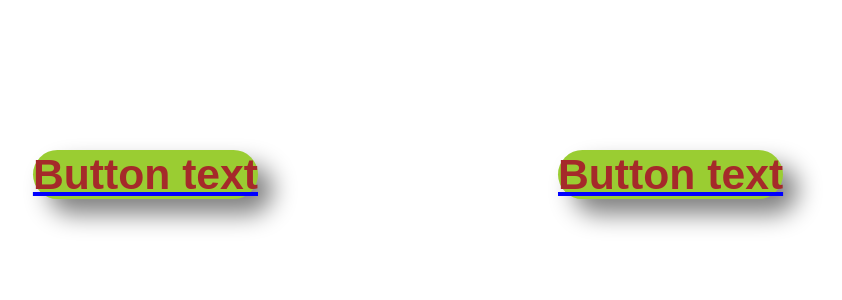
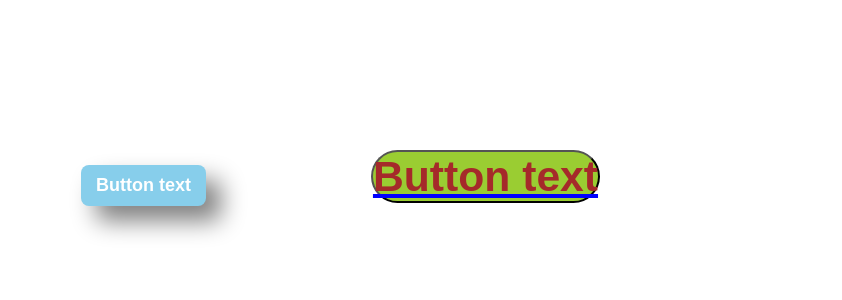
Before and after one commit to anathor28/2021_11_08_tjs, a React (Create React App) app: page / in a window 1280 px wide. Shown: the top 300 px of the page, without its empty margins (232-1074 px from the left). Built offline with nearby package versions, Linux system fonts and the light colour scheme.

Commit message:
demo mise en oeuvre css module

```diff
--- a/src/App/components/Button/Button.js
+++ b/src/App/components/Button/Button.js
@@ -1,8 +1,8 @@
 import React from "react";
-import  './Button.css'
+import style from './Button.module.css'
 const Button = (props) => {
     console.log(props);
-    return (<button className="Button">{props.text}</button>);
+    return (<button className={style.Button}>{props.text}</button>);
 };
 
 export default Button;
--- a/src/App/components/Button2/Button.js
+++ b/src/App/components/Button2/Button.js
@@ -1,8 +1,8 @@
 import React from "react";
-import  './Button.css'
+import style from './Button.module.css'
 const Button = (props) => {
     console.log(props);
-    return (<button className="Button">{props.text}</button>);
+    return (<button className={style.Button}>{props.text}</button>);
 };
 
 export default Button;
```
Also changed, not shown: src/App/components/Button/Button.module.css (renamed from src/App/components/Button/Button.css), src/App/components/Button2/Button.module.css (renamed from src/App/components/Button2/Button.css).
